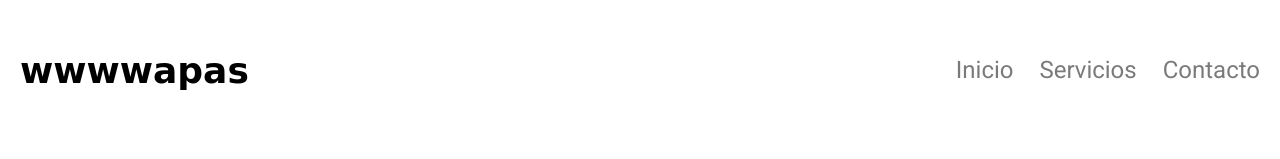
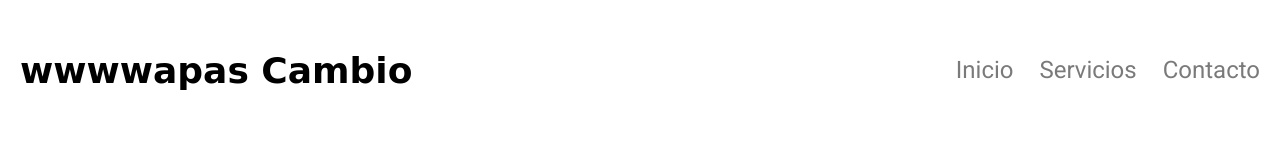
Before and after one commit to AntonellaMoro/Proyecto-Integrador, a plain HTML site: page Interfaz Web/index.html in a window 1280 px wide. Shown: the top 159 px of the page. Drawn offline with Linux system fonts and the light colour scheme; a web font is replaced by a local one.

Commit message:
cambio de prueba

```diff
--- a/Interfaz Web/index.html
+++ b/Interfaz Web/index.html
@@ -11,7 +11,7 @@
 
 <body>
     <nav>
-        <h1>wwwwapas</h1>
+        <h1>wwwwapas Cambio</h1>
         <ul>
             <li>
                 <a href="#">Inicio </a>
```
